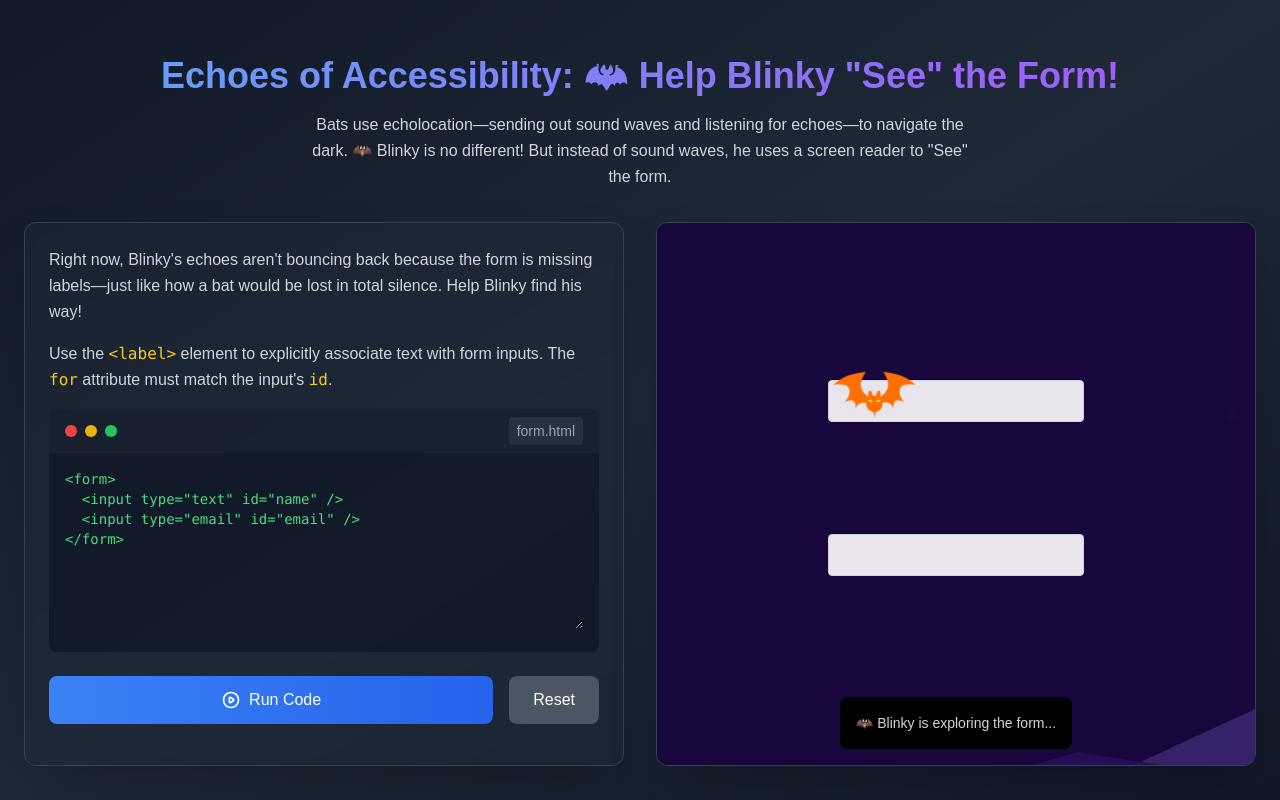
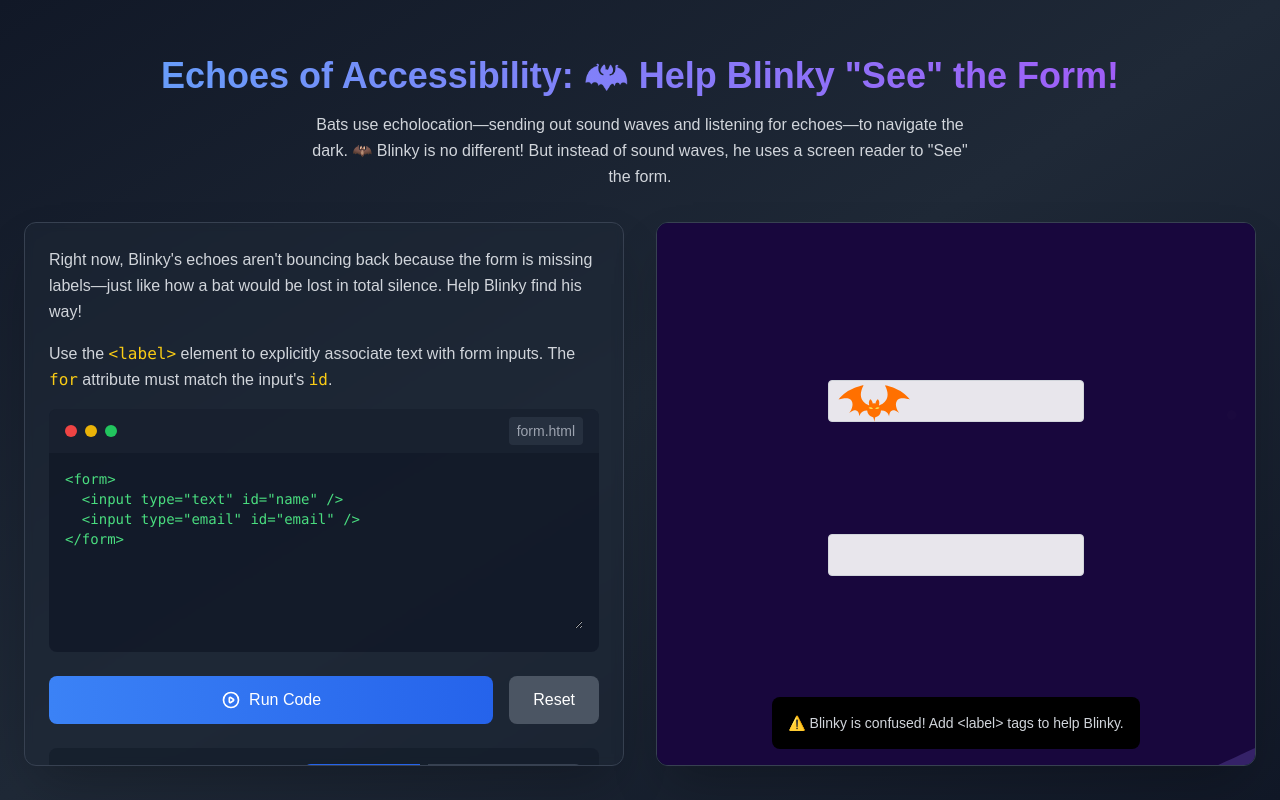
Before and after one commit to laiyumi/Civic-Hack, a Next.js app in the folder civic-hack/: page /bat in a window 1280 px wide. Built offline with nearby package versions, Linux system fonts and the light colour scheme.

Commit message:
Enable bat movement by random or rollow cursor

```diff
--- a/civic-hack/src/app/bat/page.jsx
+++ b/civic-hack/src/app/bat/page.jsx
@@ -30,10 +30,11 @@ export default function FormLabelsGame() {
   const [isClient, setIsClient] = useState(false);
   const rightPanelRef = useRef(null);
   const batRef = useRef(null);
+  const [movementMode, setMovementMode] = useState("random");
 
   useEffect(() => {
     setIsClient(true);
-    setBatPosition({ x: 0, y: 0 });
+    setBatPosition({ x: 100, y: 100 });
   }, []);
 
   const hasLabelForInput = (inputId) => {
@@ -42,6 +43,77 @@ export default function FormLabelsGame() {
   };
 
   useEffect(() => {
+    if (movementMode !== "follow") return;
+
+    const handleMouseMove = (e) => {
+      if (!rightPanelRef.current) return;
+
+      const panel = rightPanelRef.current.getBoundingClientRect();
+      const x = e.clientX - panel.left;
+      const y = e.clientY - panel.top;
+
+      // Ensure the bat stays within bounds
+      const boundedX = Math.max(0, Math.min(x, panel.width - 128));
+      const boundedY = Math.max(0, Math.min(y, panel.height - 128));
+
+      setBatPosition({ x: boundedX, y: boundedY });
+
+      // Add collision detection
+      setTimeout(() => {
+        if (!batRef.current) return;
+        const batRect = batRef.current.getBoundingClientRect();
+        const inputs = rightPanelRef.current.querySelectorAll("input");
+
+        let isColliding = false;
+        inputs.forEach((input) => {
+          const inputRect = input.getBoundingClientRect();
+          if (
+            batRect.right > inputRect.left &&
+            batRect.left < inputRect.right &&
+            batRect.bottom > inputRect.top &&
+            batRect.top < inputRect.bottom
+          ) {
+            isColliding = true;
+            // Only check labels if code has been validated
+            if (codeValidated) {
+              const inputId = input.id;
+              const hasLabel = hasLabelForInput(inputId);
+
+              if (hasLabel) {
+                setIsValid("valid");
+                const message =
+                  inputId === "name"
+                    ? "📢 Please enter your name"
+                    : "📢 Please enter your email";
+                setScreenReaderMessage(message);
+              } else {
+                setIsValid("invalid");
+                setScreenReaderMessage("📢 Edit text, Edit text.");
+              }
+            } else {
+              setIsValid("invalid");
+              setScreenReaderMessage("📢 Edit text, Edit text.");
+            }
+            setTimeout(() => setScreenReaderMessage(""), 2000);
+          }
+        });
+
+        if (!isColliding) {
+          setIsValid("exploring");
+        }
+      }, 100);
+    };
+
+    document.addEventListener("mousemove", handleMouseMove);
+
+    return () => {
+      document.removeEventListener("mousemove", handleMouseMove);
+    };
+  }, [movementMode, code, codeValidated]);
+
+  useEffect(() => {
+    if (movementMode !== "random") return;
+
     const moveRandomly = () => {
       if (!rightPanelRef.current) return;
 
@@ -122,7 +194,7 @@ export default function FormLabelsGame() {
 
     const interval = setInterval(moveRandomly, 3000);
     return () => clearInterval(interval);
-  }, [code, codeValidated]);
+  }, [code, codeValidated, movementMode]);
 
   const validateCode = () => {
     const hasNameLabel = hasLabelForInput("name");
@@ -241,14 +313,31 @@ export default function FormLabelsGame() {
                     Reset
                   </button>
                 </div>
-                {/*
-                <div className="bg-gray-900/50 rounded-lg p-4">
-                  <p className="text-gray-300 max-w-2xl mx-auto leading-relaxed">
-                    🦇 Click 'Run Code' to check your labels!
-                  </p>
-                </div> */}
-
-                {/* <ScreenReaderSimulator isValid={isValid === "valid"} /> */}
+                <div className="mt-4 flex items-center justify-between bg-gray-900/50 rounded-lg p-4">
+                  <span className="text-gray-300">Blinky's Movement Mode:</span>
+                  <div className="flex items-center space-x-2">
+                    <button
+                      onClick={() => setMovementMode("random")}
+                      className={`px-4 py-2 rounded-l-lg transition-all duration-200 ${
+                        movementMode === "random"
+                          ? "bg-blue-600 text-white"
+                          : "bg-gray-700 text-gray-300 hover:bg-gray-600"
+                      }`}
+                    >
+                      🍭 Random
+                    </button>
+                    <button
+                      onClick={() => setMovementMode("follow")}
+                      className={`px-4 py-2 rounded-r-lg transition-all duration-200 ${
+                        movementMode === "follow"
+                          ? "bg-blue-600 text-white"
+                          : "bg-gray-700 text-gray-300 hover:bg-gray-600"
+                      }`}
+                    >
+                      👇 Follow Cursor
+                    </button>
+                  </div>
+                </div>
               </div>
             </div>
           </div>
@@ -262,6 +351,7 @@ export default function FormLabelsGame() {
               >
                 {/* Night Animation Background */}
                 <div className="absolute inset-0 bg-[#042330]">
+                  {isClient && (
                     <Lottie
                       animationData={nightAnimation}
                       loop
@@ -276,6 +366,7 @@ export default function FormLabelsGame() {
                         objectFit: "cover",
                       }}
                     />
+                  )}
                 </div>
 
                 {/* Form Preview */}
@@ -325,6 +416,8 @@ export default function FormLabelsGame() {
             </div>
           </div>
         </div>
+
+        {/* Replace the checkbox with this toggle button */}
       </div>
     </div>
   );
```
Lines whose indentation alone changed are shown as unchanged.
